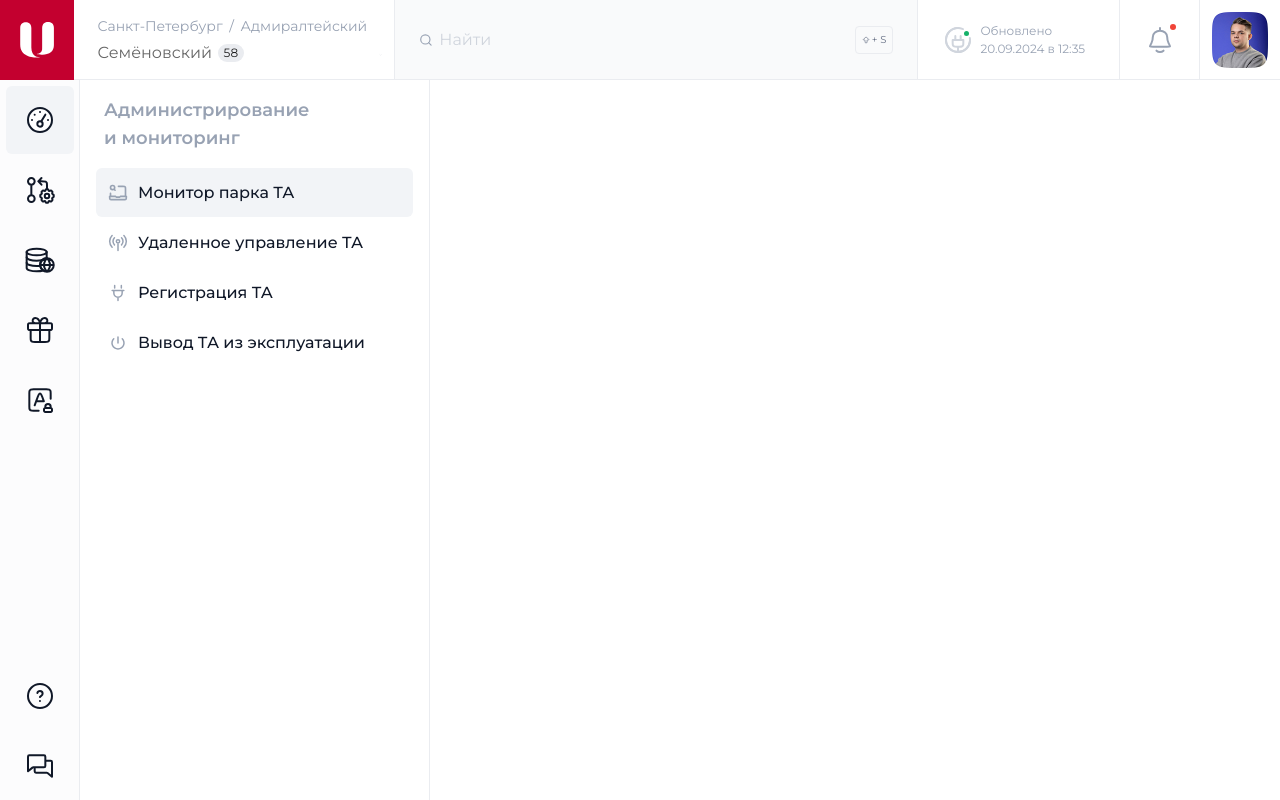
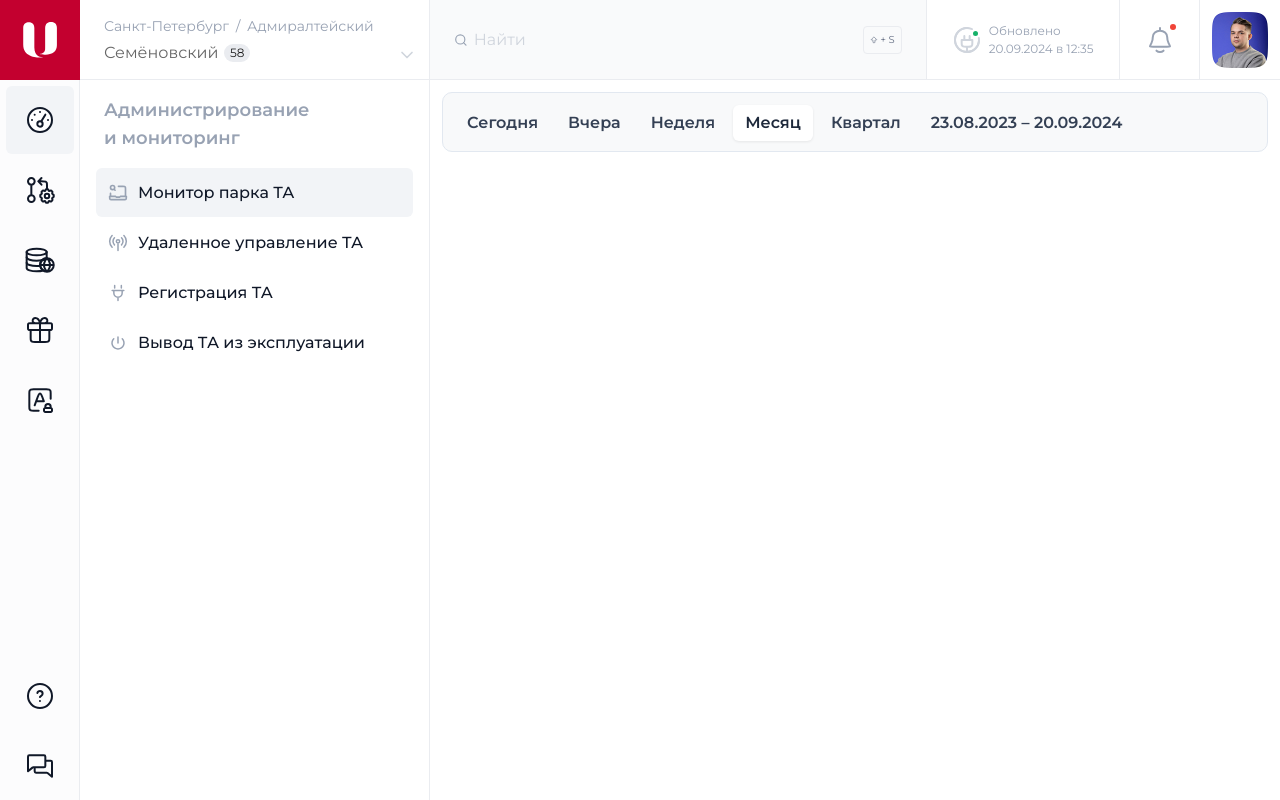
Before and after one commit to askhab-dev/park-monitoring, a React (Vite) app in the folder client/: page / in a window 1280 px wide. Built offline with nearby package versions, Linux system fonts and the light colour scheme.

Commit message:
periods switcher component

```diff
--- a/client/src/pages/AdminMonitoring/AdminMonitoring.module.css
+++ b/client/src/pages/AdminMonitoring/AdminMonitoring.module.css
@@ -1,3 +1,6 @@
 .main {
   display: flex;
+  max-height: calc(100vh - 80px);
+  height: calc(100vh - 80px);
+  overflow-y: hidden;
 }
--- a/client/src/pages/AdminMonitoring/AdminMonitoring.tsx
+++ b/client/src/pages/AdminMonitoring/AdminMonitoring.tsx
@@ -3,6 +3,7 @@ import { LeftMenu } from '@/widgets/LeftMenu/LeftMenu'
 import { InnerMenu } from './ui/InnerMenu/InnerMenu'
 
 import styles from './AdminMonitoring.module.css';
+import { Monitoring } from './ui/Monitoring/Monitoring';
 
 export const AdminMonitoring: React.FC = () => {
   return (
@@ -11,6 +12,7 @@ export const AdminMonitoring: React.FC = () => {
       <main className={styles.main}>
         <LeftMenu />
         <InnerMenu />
+        <Monitoring />
       </main>
     </>
   )
--- a/client/src/pages/AdminMonitoring/ui/InnerMenu/InnerMenu.module.css
+++ b/client/src/pages/AdminMonitoring/ui/InnerMenu/InnerMenu.module.css
@@ -1,7 +1,7 @@
 .innerMenu {
   display: flex;
   flex-direction: column;
-  width: 350px;
+  min-width: 350px;
   border-right: 1px solid var(--border-secondary);
   gap: 16px;
   padding: 16px;
--- /dev/null
+++ b/client/src/pages/AdminMonitoring/ui/Monitoring/Monitoring.module.css
@@ -0,0 +1,5 @@
+.monitoring {
+  overflow-y: auto;
+  flex-grow: 1;
+  padding: 12px;
+}
--- /dev/null
+++ b/client/src/pages/AdminMonitoring/ui/Monitoring/Monitoring.tsx
@@ -0,0 +1,11 @@
+import styles from './Monitoring.module.css';
+import { PeriodSwitcher } from './PeriodSwitcher/PeriodSwitcher';
+
+
+export const Monitoring = () => {
+  return (
+    <div className={styles.monitoring}>
+      <PeriodSwitcher />
+    </div>
+  );
+};
--- /dev/null
+++ b/client/src/pages/AdminMonitoring/ui/Monitoring/PeriodSwitcher/PeriodSwitcher.module.css
@@ -0,0 +1,39 @@
+.container {
+  display: flex;
+  flex-wrap: wrap;
+  padding-left: 12px;
+  gap: 6px;
+  background: #f8f9fa;
+  border-radius: 10px;
+  border: 1px solid #e2e8f0;
+  width: 100%;
+  height: 60px;
+  user-select: none;
+}
+
+.item {
+  padding: 6px 12px;
+  margin: 12px 0;
+  color: #344054;
+  background: transparent;
+  border: none;
+  border-radius: 6px;
+  cursor: pointer;
+  transition: all 0.13s ease;
+  white-space: nowrap;
+  font-weight: 600;
+  font-size: 16px;
+  line-height: 24px;
+}
+
+.item:hover {
+  background: #e2e8f0;
+  color: #334155;
+}
+
+.item.active {
+  background: white;
+  color: #1e293b;
+  box-shadow: 0 1px 3px rgba(0, 0, 0, 0.08);
+  font-weight: 600;
+}
--- /dev/null
+++ b/client/src/pages/AdminMonitoring/ui/Monitoring/PeriodSwitcher/PeriodSwitcher.tsx
@@ -0,0 +1,31 @@
+import { useState } from 'react';
+import styles from './PeriodSwitcher.module.css';
+
+type Period = 'today' | 'yesterday' | 'week' | 'month' | 'quarter' | 'custom';
+
+const periods: { id: Period; label: string }[] = [
+  { id: 'today', label: 'Сегодня' },
+  { id: 'yesterday', label: 'Вчера' },
+  { id: 'week', label: 'Неделя' },
+  { id: 'month', label: 'Месяц' },
+  { id: 'quarter', label: 'Квартал' },
+  { id: 'custom', label: '23.08.2023 – 20.09.2024' },
+];
+
+export const PeriodSwitcher = () => {
+  const [active, setActive] = useState<Period>('month');
+
+  return (
+    <div className={styles.container}>
+      {periods.map((period) => (
+        <button
+          key={period.id}
+          className={`${styles.item} ${active === period.id ? styles.active : ''}`}
+          onClick={() => setActive(period.id)}
+        >
+          {period.label}
+        </button>
+      ))}
+    </div>
+  );
+};
--- a/client/src/widgets/Header/ui/LogoLink/LogoLing.module.css
+++ b/client/src/widgets/Header/ui/LogoLink/LogoLing.module.css
@@ -2,7 +2,7 @@
   display: flex;
   align-items: center;
   justify-content: center;
-  width: 80px;
+  min-width: 80px;
   height: 80px;
   background-color: var(--bg-brand);
 }
--- a/client/src/widgets/Header/ui/ParksNavigation/ParksNavigation.module.css
+++ b/client/src/widgets/Header/ui/ParksNavigation/ParksNavigation.module.css
@@ -1,5 +1,5 @@
 .parksNavigation {
-  width: 350px;
+  min-width: 350px;
 
   border: 1px solid var(--border-secondary);
   border-left: 0;
```
